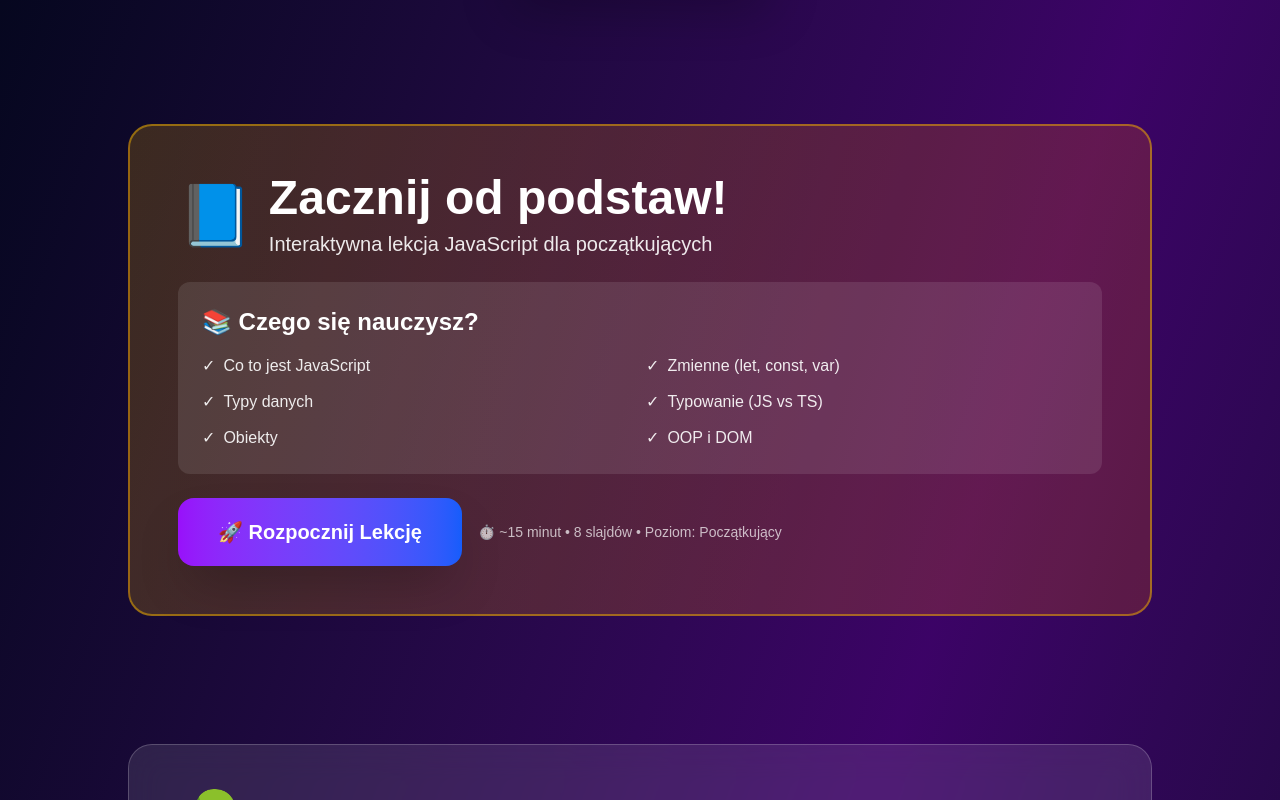
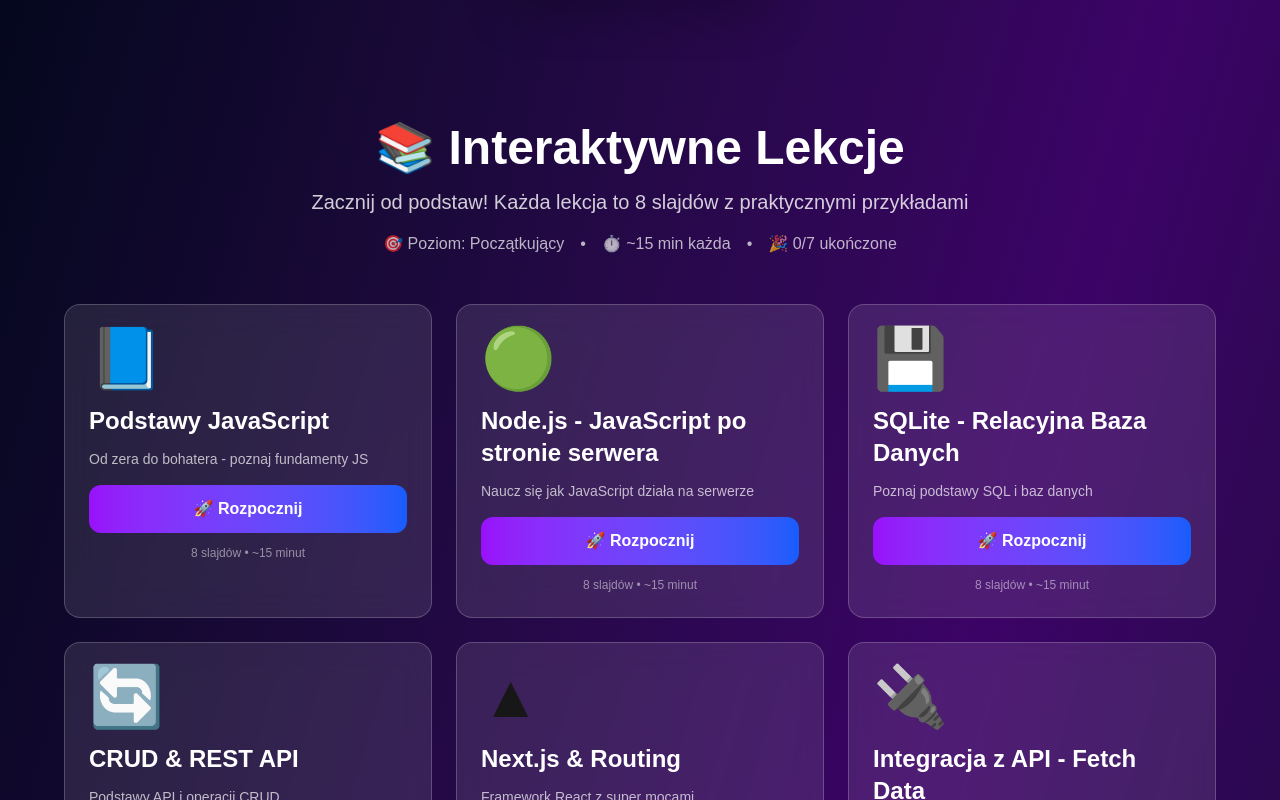
Before and after one commit to KarolSzynkiewicz/JS-react-next-sqllite-demo, a Next.js app: page / in a window 1280 px wide. Shown: the part 460-1260 px from the top of the page. Built offline with nearby package versions, Linux system fonts and the light colour scheme.

Commit message:
Integrate all 7 lessons into main page with lesson selector

```diff
--- a/app/page.tsx
+++ b/app/page.tsx
@@ -8,36 +8,55 @@
 
 import Link from "next/link";
 import { useState } from "react";
-import LessonSlider from "./components/LessonSlider";
+import LessonSlider, { Lesson } from "./components/LessonSlider";
 import { javascriptBasicsLesson } from "./lessons/javascript-basics";
+import { nodejsBasicsLesson } from "./lessons/nodejs-basics";
+import { sqliteBasicsLesson } from "./lessons/sqlite-basics";
+import { crudRestApiLesson } from "./lessons/crud-rest-api";
+import { nextjsRoutingLesson } from "./lessons/nextjs-routing";
+import { apiIntegrationLesson } from "./lessons/api-integration";
+import { tailwindBasicsLesson } from "./lessons/tailwind-basics";
+
+// All available lessons
+const allLessons = [
+  javascriptBasicsLesson,
+  nodejsBasicsLesson,
+  sqliteBasicsLesson,
+  crudRestApiLesson,
+  nextjsRoutingLesson,
+  apiIntegrationLesson,
+  tailwindBasicsLesson,
+];
 
 export default function Home() {
-  const [showLesson, setShowLesson] = useState(false);
+  const [selectedLesson, setSelectedLesson] = useState<Lesson | null>(null);
   const [completedLessons, setCompletedLessons] = useState<string[]>([]);
 
-  const handleStartLesson = () => {
-    setShowLesson(true);
+  const handleStartLesson = (lesson: Lesson) => {
+    setSelectedLesson(lesson);
     window.scrollTo({ top: 0, behavior: 'smooth' });
   };
 
   const handleCompleteLesson = () => {
-    setCompletedLessons([...completedLessons, 'js-basics']);
-    setShowLesson(false);
+    if (selectedLesson && !completedLessons.includes(selectedLesson.id)) {
+      setCompletedLessons([...completedLessons, selectedLesson.id]);
+    }
+    setSelectedLesson(null);
     window.scrollTo({ top: 0, behavior: 'smooth' });
   };
 
-  if (showLesson) {
+  if (selectedLesson) {
     return (
       <div className="min-h-screen bg-gradient-to-br from-slate-950 via-purple-950 to-slate-950 py-16">
         <div className="container mx-auto px-4">
           <button
-            onClick={() => setShowLesson(false)}
+            onClick={() => setSelectedLesson(null)}
             className="mb-6 px-6 py-3 bg-white/10 hover:bg-white/20 text-white rounded-xl font-semibold transition-all flex items-center gap-2"
           >
             ← Wróć do strony głównej
           </button>
           <LessonSlider
-            lesson={javascriptBasicsLesson}
+            lesson={selectedLesson}
             onComplete={handleCompleteLesson}
           />
         </div>
@@ -84,65 +103,57 @@
         </div>
       </section>
 
-      {/* Podstawy JavaScript - Interaktywna Lekcja */}
+      {/* All Lessons - Grid */}
       <section className="container mx-auto px-4 py-16">
-        <div className="max-w-5xl mx-auto">
-          <div className="bg-gradient-to-r from-yellow-500/20 to-orange-500/20 rounded-3xl p-8 md:p-12 border-2 border-yellow-500/50">
-            <div className="flex items-center gap-4 mb-6">
-              <span className="text-6xl">📘</span>
-              <div>
-                <h2 className="text-4xl md:text-5xl font-black text-white mb-2">
-                  Zacznij od podstaw!
-                </h2>
-                <p className="text-xl text-white/90">
-                  Interaktywna lekcja JavaScript dla początkujących
-                </p>
-              </div>
+        <div className="max-w-6xl mx-auto">
+          <div className="text-center mb-12">
+            <h2 className="text-4xl md:text-5xl font-black text-white mb-4">
+              📚 Interaktywne Lekcje
+            </h2>
+            <p className="text-xl text-white/80">
+              Zacznij od podstaw! Każda lekcja to 8 slajdów z praktycznymi przykładami
+            </p>
+            <div className="mt-4 flex items-center justify-center gap-4 text-white/70">
+              <span>🎯 Poziom: Początkujący</span>
+              <span>•</span>
+              <span>⏱️ ~15 min każda</span>
+              <span>•</span>
+              <span>🎉 {completedLessons.length}/{allLessons.length} ukończone</span>
             </div>
+          </div>
 
-            <div className="bg-white/10 rounded-xl p-6 mb-6">
-              <h3 className="text-2xl font-bold text-white mb-4">📚 Czego się nauczysz?</h3>
-              <div className="grid md:grid-cols-2 gap-3 text-white/90">
-                <div className="flex items-center gap-2">
-                  <span>✓</span> Co to jest JavaScript
+          <div className="grid md:grid-cols-2 lg:grid-cols-3 gap-6">
+            {allLessons.map((lesson) => {
+              const isCompleted = completedLessons.includes(lesson.id);
+              return (
+                <div
+                  key={lesson.id}
+                  className="bg-white/10 backdrop-blur-lg rounded-2xl p-6 border border-white/20 hover:border-purple-500 transition-all hover:scale-105 relative overflow-hidden"
+                >
+                  {isCompleted && (
+                    <div className="absolute top-4 right-4 bg-green-500/20 border border-green-500 rounded-full px-3 py-1 text-xs font-semibold text-green-400">
+                      ✓ Ukończono
+                    </div>
+                  )}
+                  <div className="text-6xl mb-4">{lesson.icon}</div>
+                  <h3 className="text-2xl font-bold text-white mb-3">
+                    {lesson.title}
+                  </h3>
+                  <p className="text-white/70 mb-4 text-sm">
+                    {lesson.description}
+                  </p>
+                  <button
+                    onClick={() => handleStartLesson(lesson)}
+                    className="w-full px-6 py-3 bg-gradient-to-r from-purple-600 to-blue-600 text-white font-bold rounded-xl hover:from-purple-700 hover:to-blue-700 transition-all"
+                  >
+                    {isCompleted ? '📖 Przeglądaj ponownie' : '🚀 Rozpocznij'}
+                  </button>
+                  <div className="mt-3 text-center text-xs text-white/50">
+                    8 slajdów • ~15 minut
+                  </div>
                 </div>
-                <div className="flex items-center gap-2">
-                  <span>✓</span> Zmienne (let, const, var)
-                </div>
-                <div className="flex items-center gap-2">
-                  <span>✓</span> Typy danych
-                </div>
-                <div className="flex items-center gap-2">
-                  <span>✓</span> Typowanie (JS vs TS)
-                </div>
-                <div className="flex items-center gap-2">
-                  <span>✓</span> Obiekty
-                </div>
-                <div className="flex items-center gap-2">
-                  <span>✓</span> OOP i DOM
-                </div>
-              </div>
-            </div>
-
-            <div className="flex flex-col sm:flex-row gap-4 items-center">
-              <button
-                onClick={handleStartLesson}
-                className="w-full sm:w-auto px-10 py-5 bg-gradient-to-r from-purple-600 to-blue-600 text-white text-xl font-bold rounded-2xl hover:from-purple-700 hover:to-blue-700 transition-all transform hover:scale-105 shadow-2xl"
-              >
-                🚀 Rozpocznij Lekcję
-              </button>
-              <div className="text-white/70 text-sm">
-                ⏱️ ~15 minut • 8 slajdów • Poziom: Początkujący
-              </div>
-            </div>
-
-            {completedLessons.includes('js-basics') && (
-              <div className="mt-4 bg-green-500/20 border border-green-500 rounded-xl p-4 text-center">
-                <span className="text-2xl mr-2">🎉</span>
-                <strong className="text-green-400">Ukończono!</strong>
-                <span className="text-white/80"> - Możesz przejrzeć lekcję ponownie</span>
-              </div>
-            )}
+              );
+            })}
           </div>
         </div>
       </section>
```
